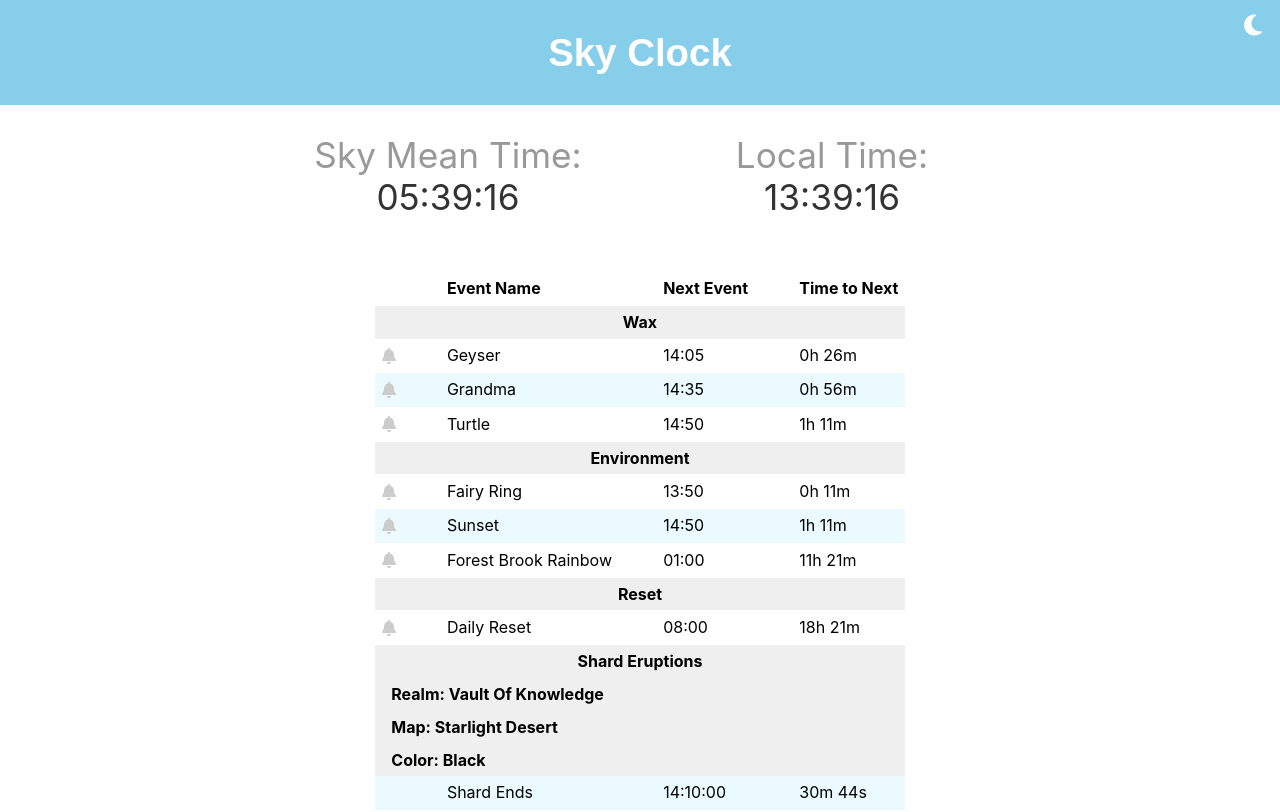
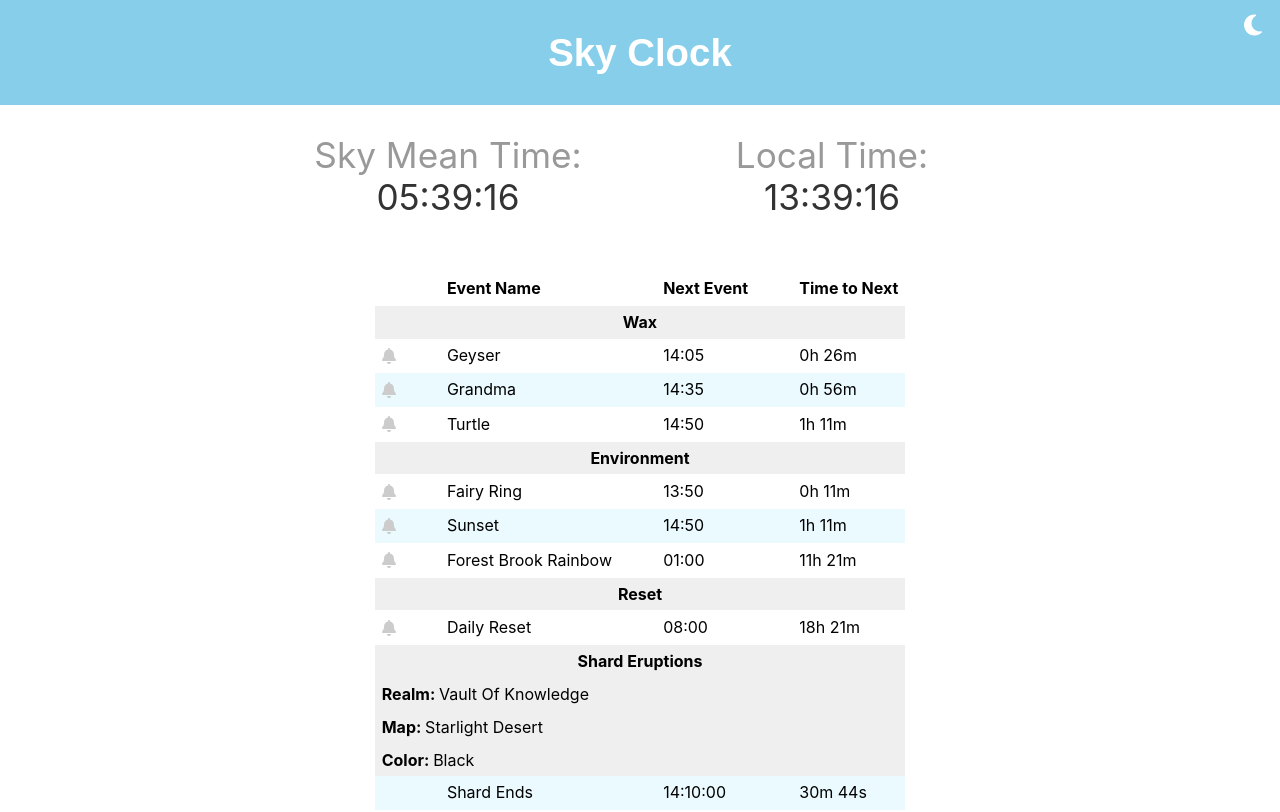
Before and after one commit to cmstead/sky-clock, a React (Create React App) app: page / in a window 1280 px wide. Shown: the top 812 px of the page. Built offline with nearby package versions, Linux system fonts and the light colour scheme.

Commit message:
Minor style change

```diff
--- a/src/components/events/Shard.css
+++ b/src/components/events/Shard.css
@@ -1,9 +1,3 @@
 table tbody tr.shard-detail {
   background-color: var(--color-tr-head);
 }
-
-tr.shard-detail td {
-  text-align: left;
-  font-weight: bold;
-  padding-left: 1em;
-}
--- a/src/components/events/Shard.js
+++ b/src/components/events/Shard.js
@@ -110,9 +110,9 @@ export default function Shard() {
   const skippedDays = new Array(daysAdded).fill(0).map((_, days) => dateFns.format(dateFns.addDays(getNowInSky(), days + 1), "do")).join(', ');
 
   const details = [
-    `Realm: ${realm}`,
-    `Map: ${map}`,
-    `Color: ${isRed ? "Red" : "Black"} `,
+    ['Realm', realm],
+    ['Map', map],
+    ['Color', isRed ? 'Red' : 'Black'],
   ]
 
   if (state) {
@@ -122,7 +122,7 @@ export default function Shard() {
   return (
     <>
       <tr className='heading'><td colSpan='4'>Shard Eruptions</td></tr>
-      {details.map((t, i) => <tr key={i} className='shard-detail'><td colSpan={4}>{t}</td></tr>)}
+      {details.map(([h, v], i) => <tr key={i} className='shard-detail'><td colSpan={4}><strong>{h}: </strong>{v}</td></tr>)}
       {sortedDates.map(([partsKey, date]) => <ShardRows key={partsKey} partsKey={partsKey} date={date} daysAdded={daysAdded} />)}
     </>
   );
```
